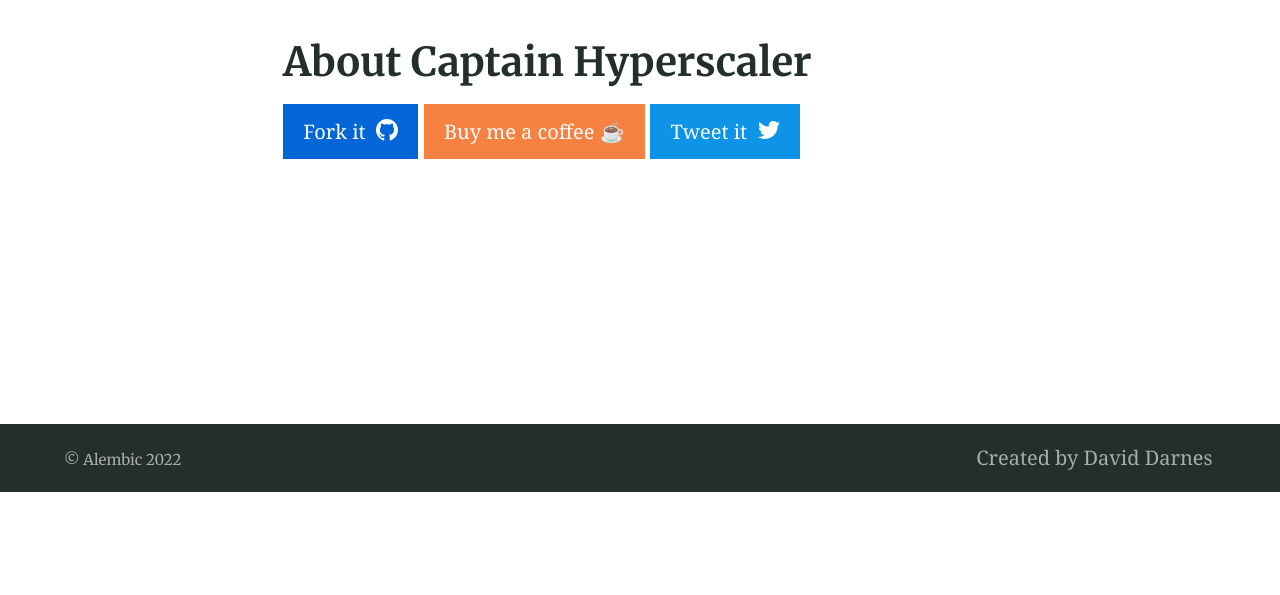
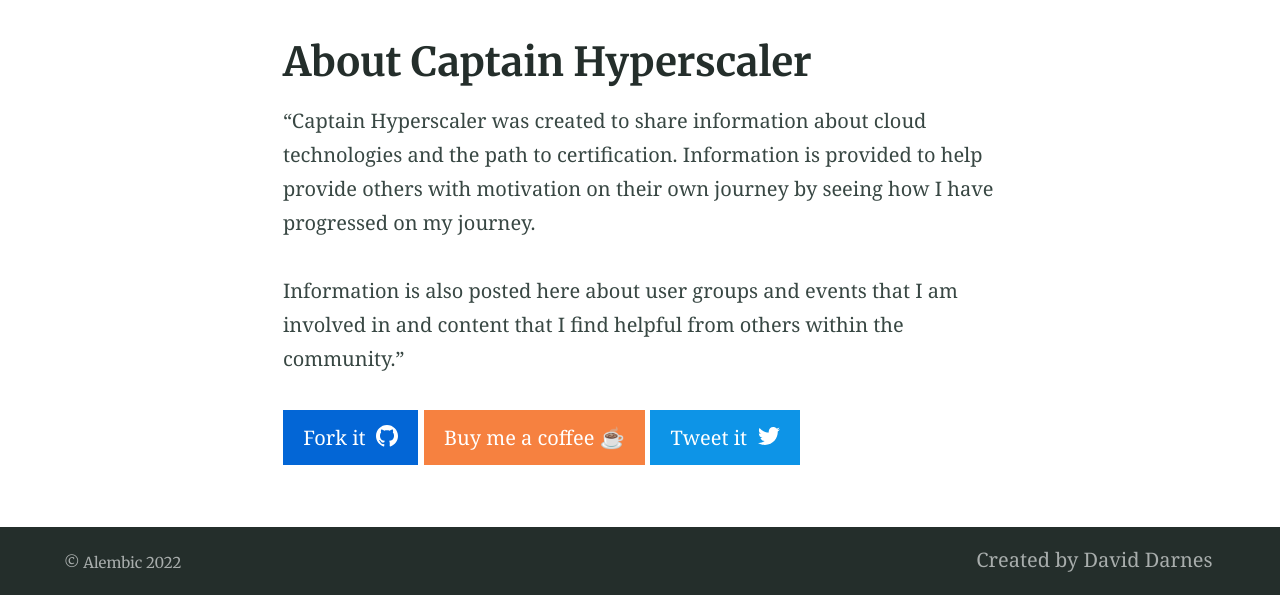
Before and after one commit to captainhyperscaler/captainhyperscaler.github.io, a Jekyll site: the page built from index.md, in a window 1280 px wide. Shown: the part 408-1003 px from the top of the page. Built offline with Jekyll 4.4.1, drawn with Linux system fonts in a browser that asks for light colours; before the commit the page ends 900 px from its top, so only the background shows below that.

Commit message:
Update index.md

```diff
--- a/index.md
+++ b/index.md
@@ -8,6 +8,9 @@ excerpt: "Captain Hyperscaler was created to share information about cloud techn
 
 Information is also posted here about user groups and events that I am involved in and content that I find helpful from others within the community."
 ---
+"Captain Hyperscaler was created to share information about cloud technologies and the path to certification.  Information is provided to help provide others with motivation on their own journey by seeing how I have progressed on my journey.
+
+Information is also posted here about user groups and events that I am involved in and content that I find helpful from others within the community."
 
 <!-- Alembic is a starting point for [Jekyll](https://jekyllrb.com/) projects. Rather than starting from scratch, this boilerplate is designed to get rolling immediately. Install it, configure it, tweak it, push it. -->
 
```
